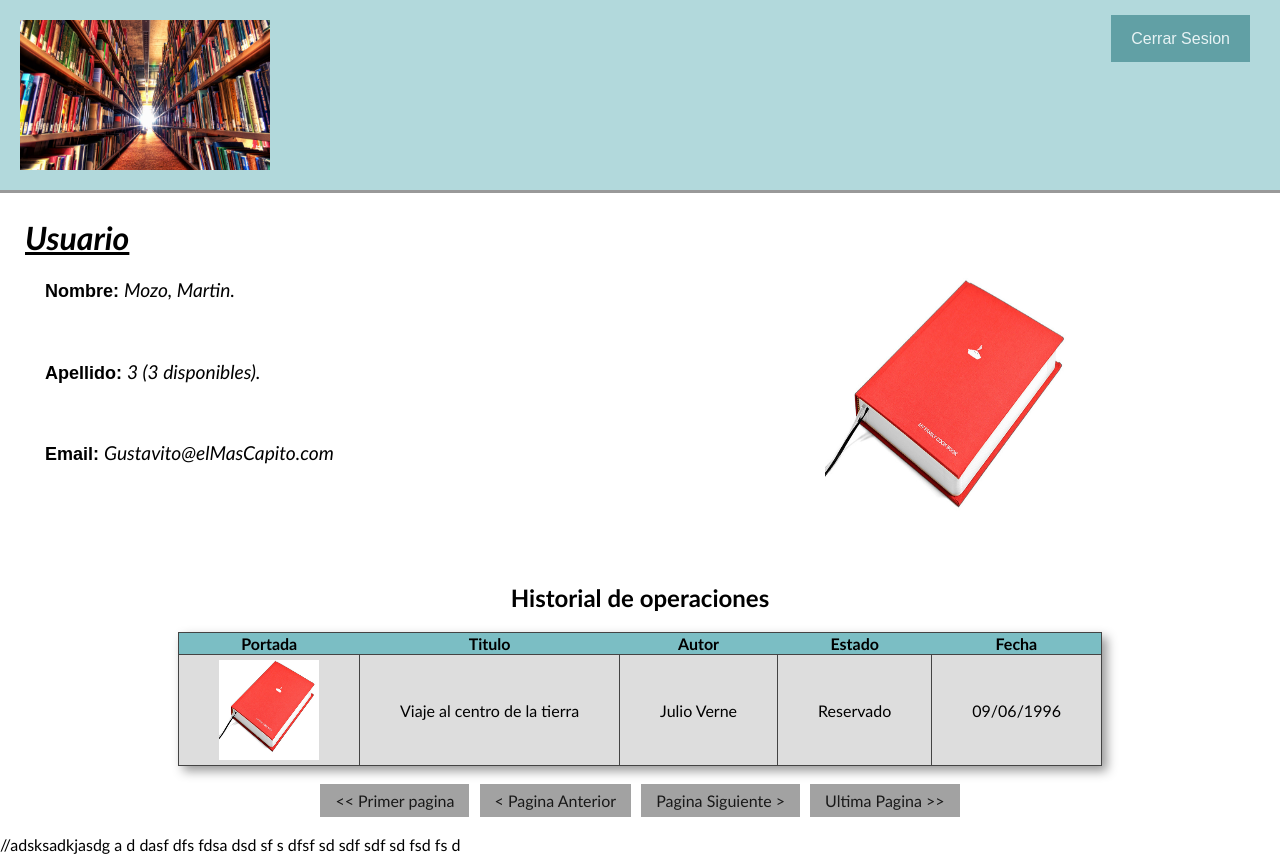
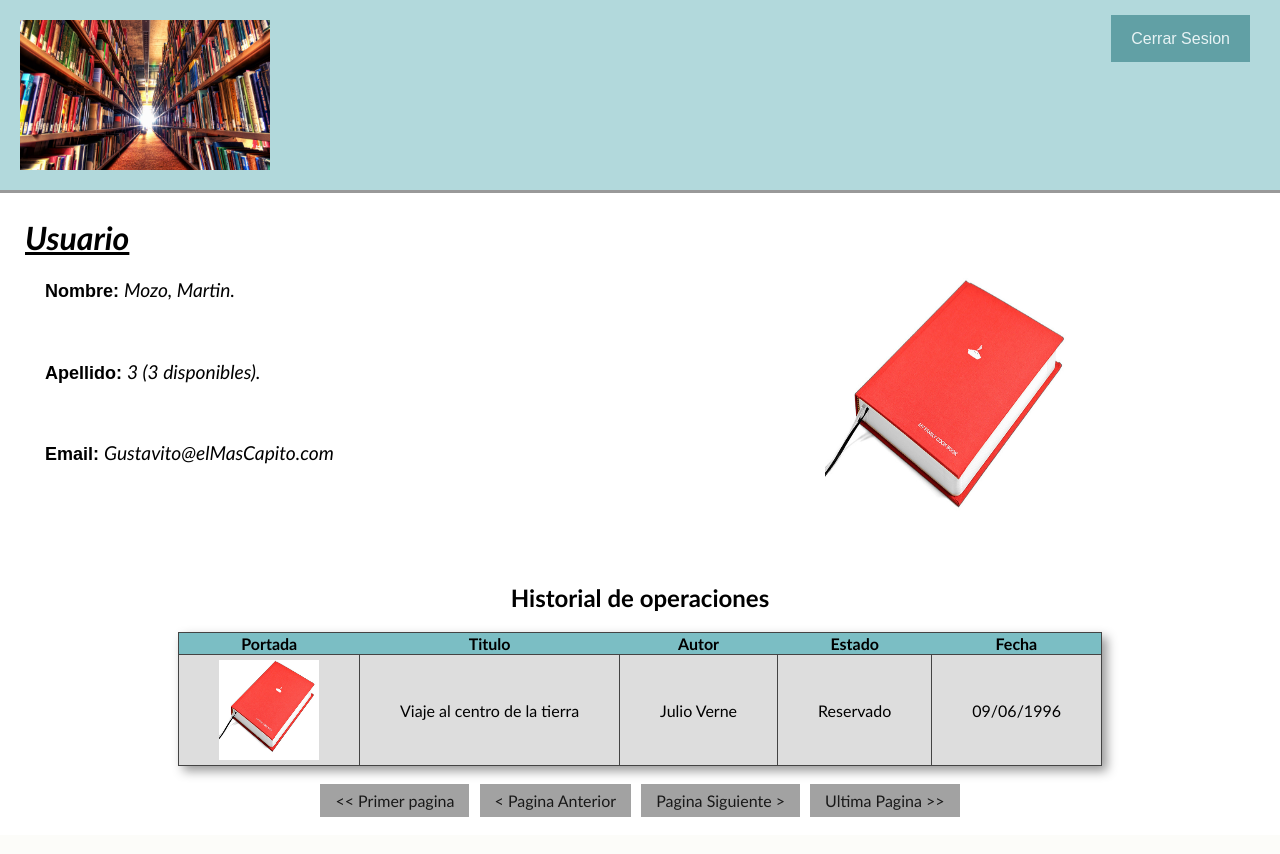
Before and after one commit to 18franciscofernandez/phpBiblioteca-2018, a PHP site: page /perfil_usuario.php in a window 1280 px wide. After the commit the page ends 817 px from the top, so only its background shows below. Run offline with PHP 8.4, Linux system fonts and the light colour scheme.

Commit message:
dsfsdfdsf

```diff
--- a/Project/perfil_usuario.php
+++ b/Project/perfil_usuario.php
@@ -7,15 +7,14 @@
 ?>
 <head>
 	<title>
-		<!DOCTYPE>
 		nombre de usuario
 	</title>
 	<link rel="stylesheet" type="text/css" href="CSS/estilo.css">
 	<script type="text/javascript" src="JS/miscript.js"></script>
-</head><!DOCTYPE>
+</head>
 <body>
 	<div id="encabezado2" class="top">
-		<div class="sesion2"><!DOCTYPE>
+		<div class="sesion2">
  			<a href="./iniciar_sesion.php">Cerrar Sesion</a>
  		</div>
 		<a href="./index.php"><img src="IMG/libros.jpg"></a>
@@ -58,20 +57,3 @@
 	</div>
 </body>
 </html>
-//adsksadkjasdg
-a
-d
-dasf
-dfs
-fdsa
-dsd
-sf
-s
-dfsf
-sd
-sdf
-sdf
-sd
-fsd
-fs
-d
```
Also changed, not shown: Project/index.php (+18 -1 lines).
